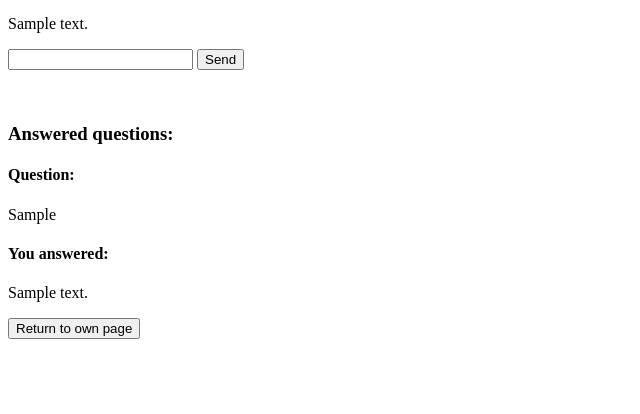
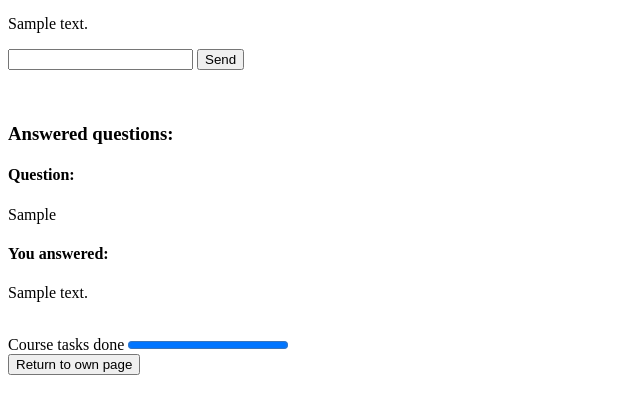
Before and after one commit to nie-ed/Opetussovellus, a Flask app: template templates/course.html in a window 1280 px wide. Shown: the part 240-654 px from the top of the page, without its empty margins (0-640 px from the left). Run offline with Flask 2, Linux system fonts and the light colour scheme; the template is opened without the code that fills it: most values are stand-ins (such as "Sample title", 1, 10 or a date in 2020).

Commit message:
Page shows unanswered and answered tasks, course text content and task copmletion bar

```diff
--- a/templates/course.html
+++ b/templates/course.html
@@ -13,25 +13,31 @@
 <p>{{task.text_question}}</p>
 <input type= "hidden" name="topic" value="{{task.text_question}}">
 <input type= "text" name="content">
-<input type= "hidden" name="task_id" value="{{task.id}}">
+<input type= "hidden" name="task_id" value={{task.id}}>
+<input type= "hidden" name="course_id" value= {{id}}>
 <input type="submit" value="Send">
 </form>
 {% endfor %}
 
 <br>
 <h3>Answered questions:</h4>
-{% for answer in answers %}
+{% for answer in answered %}
 <h4>Question:</h4>
 <p>{{answer.task_topic}}</p>
 <h4>You answered:</h4>
 <p>{{answer.content}}</p>
 {% endfor %}
+<br>
 
+<label>Course tasks done</label>
+<progress value="{{amount_answered}}" max="{{amount_tasks}}"> </progress>
 
+<br>
 <form action="/profile">
 <input type="submit" value="Return to own page">
 </form>
 
+<br>
 {% if admin %}
 <form action="/modify_course" method="POST">
 <input type="submit" value="Modify course">
```
